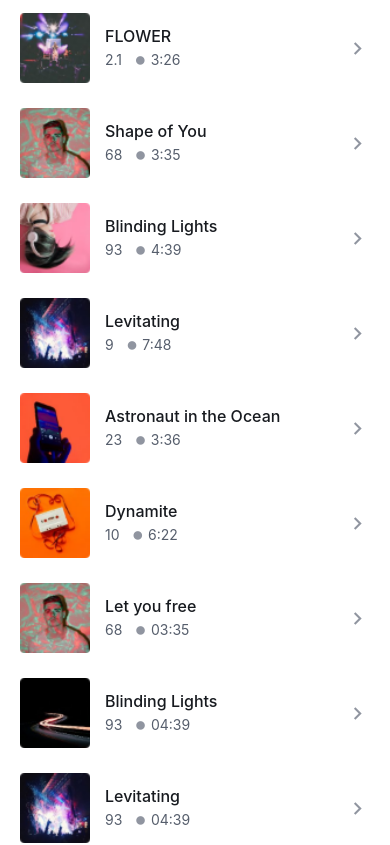
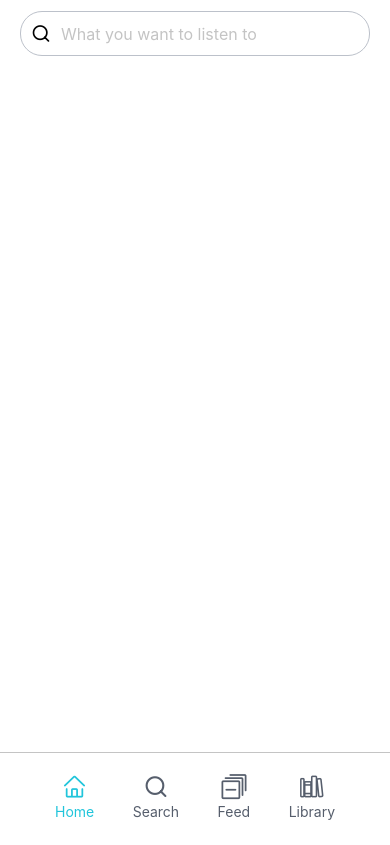
Before and after one commit to TienSinh03/music-stream-app, a React Native app: screen /SearchAudio in a window 390 px wide. Shown: the top 845 px of the page. Built offline with nearby package versions, Linux system fonts and the light colour scheme.

Commit message:
create screen search audio

```diff
--- a/App.js
+++ b/App.js
@@ -14,6 +14,7 @@ import MyLibrary from './page/MyLibrary';
 import MyLibrary_Playlist from './page/MyLibrary_Playlist';
 
 import Artist_Profile_Screen from './page/Artist_Profile_Screen';
+import SearchAudio from './page/SearchAudio';
 
 
 const Stack = createStackNavigator();
@@ -25,13 +26,11 @@ export default function App() {
 
     <NavigationContainer>
       <Stack.Navigator initialRouteName="Home_AudioListing">
-        <Stack.Screen name="Home_AudioListing" component={MyLibrary_Playlist} options={{ headerShown: false }} />
+        <Stack.Screen name="Home_AudioListing" component={SearchAudio} options={{ headerShown: false }} />
         <Stack.Screen name="Playlist_Details" component={Playlist_Details} options={{ headerShown: false }} />
         <Stack.Screen name="AudioListing_SearchResultsScreen" component={AudioListing_SearchResultsScreen} options={{ headerShown: false }} />
         <Stack.Screen name="MyLibrary" component={MyLibrary} options={{ headerShown: false }} />
         <Stack.Screen name="MyLibrary_Playlist" component={MyLibrary_Playlist} options={{ headerShown: true }} />
-
-
 
         {/* MyLibrary */}
         <Stack.Screen
@@ -44,6 +43,8 @@ export default function App() {
           }}
         />
         <Stack.Screen name="ArtistProfile" component={Artist_Profile_Screen} options={{ headerShown: false }} />
+        <Stack.Screen name="SearchAudio" component={SearchAudio} options={{ headerShown: false }} />
+
 
       </Stack.Navigator>
     </NavigationContainer>
--- /dev/null
+++ b/page/SearchAudio.js
@@ -0,0 +1,98 @@
+import {
+  StyleSheet,
+  Text,
+  View,
+  SafeAreaView,
+  Image,
+  TextInput,
+  FlatList,
+  TouchableOpacity,
+  ScrollView,
+  StatusBar,
+  ImageBackground,
+  Dimensions,
+} from "react-native";
+import React, { useEffect, useState } from "react";
+
+import IconFe from "react-native-vector-icons/Feather";
+import IconAnt from "react-native-vector-icons/AntDesign";
+import IconIon from "react-native-vector-icons/Ionicons";
+import IconFnA from "react-native-vector-icons/FontAwesome";
+import IconEnty from "react-native-vector-icons/Entypo";
+
+import { songs } from "../data/data_audio";
+
+const screenWidth = Dimensions.get("window").width;
+const screenHeight = Dimensions.get("window").height;
+
+export default function SearchAudio({ navigation, route,}) {
+  return (
+    <SafeAreaView style={styles.container}>
+
+      <View style={styles.inputSearch}>
+        <IconFe name="search" size={20} />
+        <TextInput
+          placeholder="What you want to listen to"
+          style={styles.textInputSearch}
+        />
+      </View>
+
+      <ScrollView style={{marginHorizontal:20}} showsVerticalScrollIndicator={false}>
+
+      </ScrollView>
+
+      {/** action footer */}
+      <View style={styles.footer}>
+          {/** button home */}
+          <TouchableOpacity style={{alignItems:'center'}} onPress={() => navigation.popToTop()}>
+            <IconAnt name="home" size={25} color="#21c5db"/>
+            <Text style={{fontSize:14, lineHeight:24, fontWeight:'400', color:'#21c5db'}}>Home</Text>
+          </TouchableOpacity>
+
+          {/** button search */}
+          <TouchableOpacity style={{alignItems:'center'}}>
+            <IconFe name="search" size={25} color="#565E6CFF"/>
+            <Text style={{fontSize:14, lineHeight:24, fontWeight:'400', color:'#565E6CFF'}}>Search</Text>
+          </TouchableOpacity>
+
+          {/** button feed */}
+          <TouchableOpacity style={{alignItems:'center'}}>
+            <IconAnt name="switcher" size={25} color="#565E6CFF"/>
+            <Text style={{fontSize:14, lineHeight:24, fontWeight:'400', color:'#565E6CFF'}}>Feed</Text>
+          </TouchableOpacity>
+
+          {/** button library */}
+          <TouchableOpacity style={{alignItems:'center'}}>
+            <IconIon name="library-outline" size={25} color="#565E6CFF"/>
+            <Text style={{fontSize:14, lineHeight:24, fontWeight:'400', color:'#565E6CFF'}}>Library</Text>
+          </TouchableOpacity>
+        </View>
+    </SafeAreaView>
+  );
+}
+
+const styles = StyleSheet.create({
+  container: {
+    flex: 1,
+    backgroundColor: "#FFFFFF",
+    paddingTop: StatusBar.currentHeight || 0,
+  },
+  inputSearch: {
+    display: "flex",
+    flexDirection: "row",
+    alignItems: "center",
+    borderWidth: 1,
+    borderColor: "#BCC1CAFF",
+    padding: 10,
+    borderRadius: 22,
+    marginTop: 11,
+    marginHorizontal: 20,},
+  textInputSearch: {
+    fontSize: 16,
+    color: "#C4C4C4",
+    fontWeight: "400",
+    marginLeft: 10,
+  },
+  footer:{display:'flex', flexDirection:'row', justifyContent:'space-between', alignItems:'center',paddingHorizontal:55,paddingVertical:20,backgroundColor:'white', borderTopWidth:1, borderColor:'#C4C4C4'}
+
+});
```
